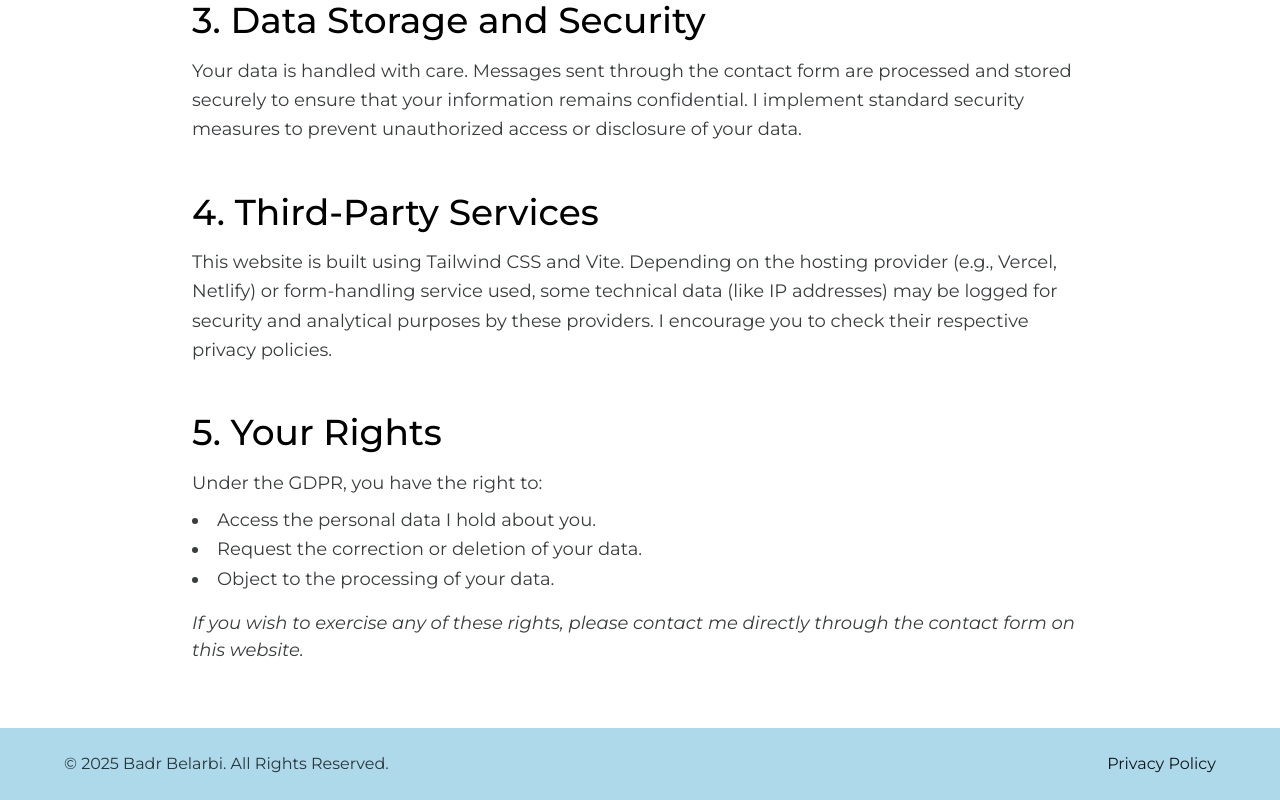
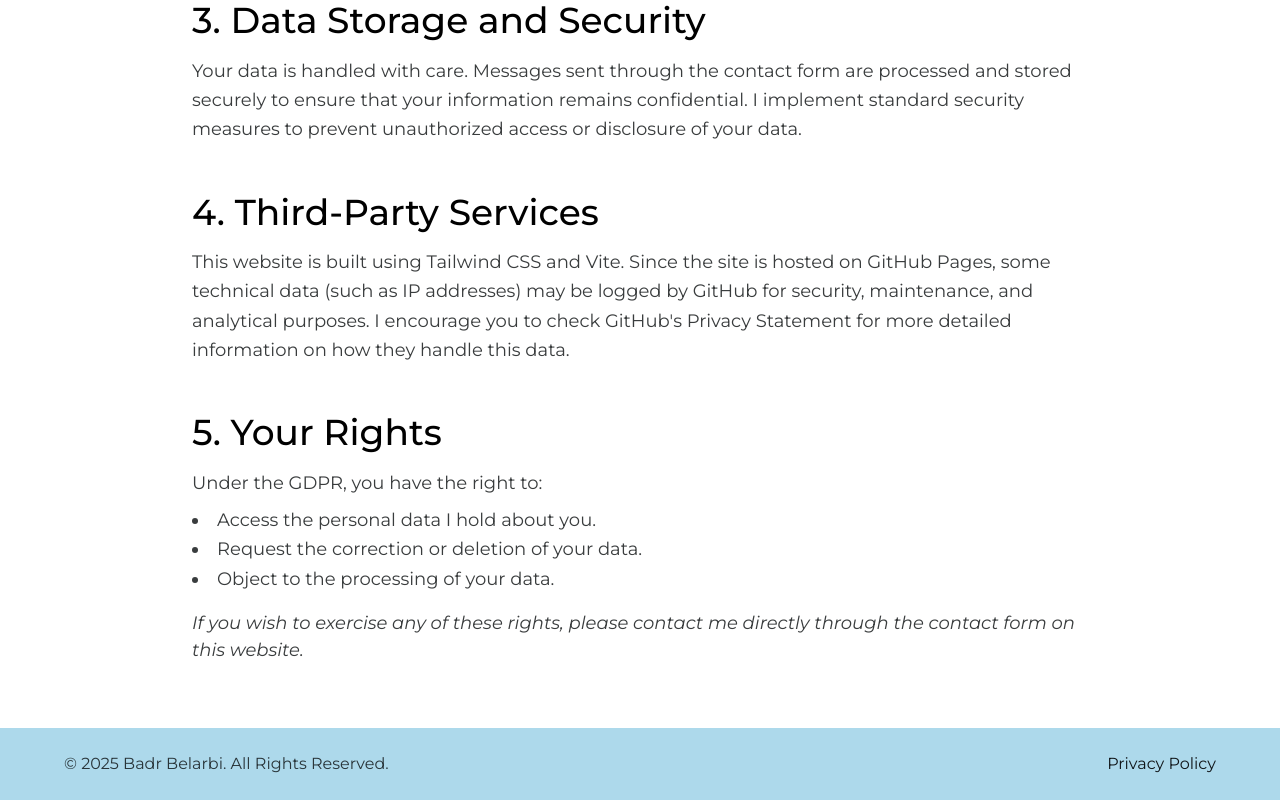
Before and after one commit to ibn-h/bb-portfolio, a React (Vite) app: page /privacy-policy in a window 1280 px wide. Shown: the part 859-1659 px from the top of the page. Built offline with nearby package versions, Linux system fonts and the light colour scheme; no server answers.

Commit message:
Added mockup elements to project section

```diff
--- a/src/components/hero.jsx
+++ b/src/components/hero.jsx
@@ -79,7 +79,10 @@ const Hero = () => {
           </a>
         </motion.div>
 
-        <motion.div className="text-primary flex items-center justify-center gap-3">
+        <motion.div
+          variants={itemVariants}
+          className="text-primary flex items-center justify-center gap-3"
+        >
           <a href="https://www.linkedin.com/in/badr-b-40b1b6351/?locale=en_US">
             <svg
               xmlns="http://www.w3.org/2000/svg"
--- a/src/components/privacyRules.jsx
+++ b/src/components/privacyRules.jsx
@@ -47,7 +47,7 @@ const PrivacyRules = () => {
     {
       title: "4. Third-Party Services",
       content:
-        "This website is built using Tailwind CSS and Vite. Depending on the hosting provider (e.g., Vercel, Netlify) or form-handling service used, some technical data (like IP addresses) may be logged for security and analytical purposes by these providers. I encourage you to check their respective privacy policies.",
+        "This website is built using Tailwind CSS and Vite. Since the site is hosted on GitHub Pages, some technical data (such as IP addresses) may be logged by GitHub for security, maintenance, and analytical purposes. I encourage you to check GitHub's Privacy Statement for more detailed information on how they handle this data.",
     },
     {
       title: "5. Your Rights",
@@ -73,10 +73,10 @@ const PrivacyRules = () => {
       <div className="w-full max-w-4xl space-y-12">
         {sections.map((section, index) => (
           <div key={index} className="flex flex-col gap-4">
-            <h2 className="font-montserrat text-3xl leading-[0.9] font-medium text-black md:text-4xl">
+            <h2 className="text-3xl leading-[0.9] font-medium text-black md:text-4xl">
               {section.title}
             </h2>
-            <div className="font-montserrat text-paragraph text-base leading-relaxed sm:text-lg">
+            <div className="text-paragraph text-base leading-relaxed sm:text-lg">
               {section.content}
             </div>
           </div>
```
Also changed, not shown: src/assets/bronze-planet.png, src/assets/podia.png.
